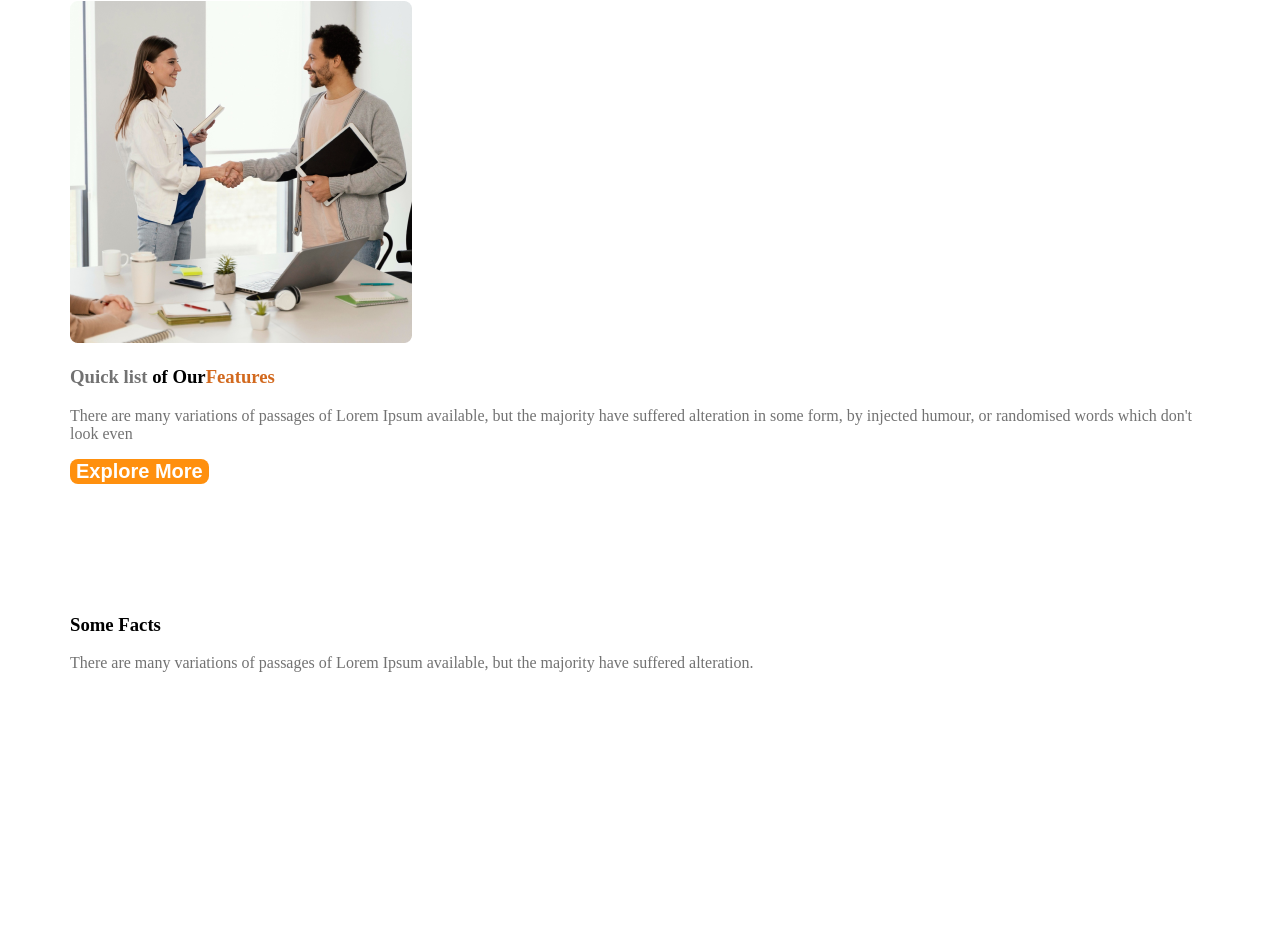
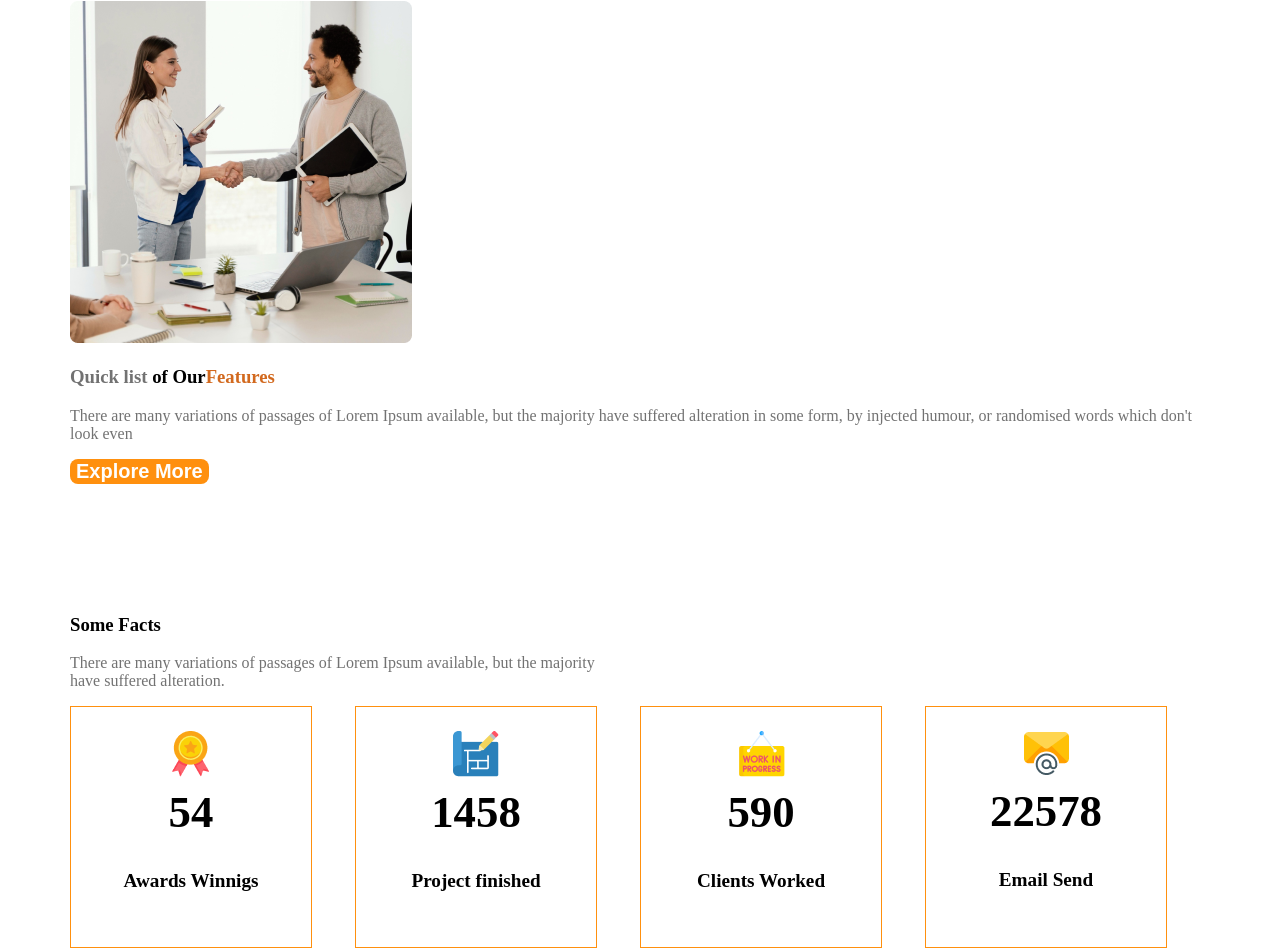
Before and after one commit to Ruhulamin273/g3-artices, a plain HTML site: page index.html in a window 1280 px wide. Shown: the part 1613-2564 px from the top of the page. Drawn offline with Linux system fonts and the light colour scheme.

Commit message:
made a file

```diff
--- a/index.html
+++ b/index.html
@@ -48,28 +48,36 @@
 <!-- features will enjoy -->
  <section>
     <h3 class="section-title">Some Facts</h3>
-    <p class="text-light-gray">There are many variations of passages of Lorem Ipsum available, but the majority have suffered alteration.</p>
+    <p class="text-light-gray fact-description">There are many variations of passages of Lorem Ipsum available, but the majority have suffered alteration.</p>
  <div class="facts-container">
-    <!-- .fact*4>img.fact-icon+h4.fact-number+h5.fact-name -->
-    <div class="fact">
-        <img src="" alt="" class="fact-icon">
-        <h4 class="fact-number"></h4>
-        <h5 class="fact-name"></h5>
+    <!-- .fact-card*4>img.fact-icon+h4.fact-number+h5.fact-name -->
+    <div class="fact-card display-flex">
+        <div>
+            <img src="images/icons/ribon.png" alt="" class="fact-icon">
+        <h4 class="fact-number">54</h4>
+        <h5 class="fact-name">Awards Winnigs</h5>
+        </div>
     </div>
-    <div class="fact">
-        <img src="" alt="" class="fact-icon">
-        <h4 class="fact-number"></h4>
-        <h5 class="fact-name"></h5>
+    <div class="fact-card display-flex">
+        <div>
+            <img src="images/icons/projects.png" alt="" class="fact-icon">
+        <h4 class="fact-number">1458</h4>
+        <h5 class="fact-name">Project finished</h5>
+        </div>
     </div>
-    <div class="fact">
-        <img src="" alt="" class="fact-icon">
-        <h4 class="fact-number"></h4>
-        <h5 class="fact-name"></h5>
+    <div class="fact-card display-flex">
+        <div>
+            <img src="images/icons/customers.png" alt="" class="fact-icon">
+        <h4 class="fact-number">590</h4>
+        <h5 class="fact-name">Clients Worked</h5>
+        </div>
     </div>
-    <div class="fact">
-        <img src="" alt="" class="fact-icon">
-        <h4 class="fact-number"></h4>
-        <h5 class="fact-name"></h5>
+    <div class="fact-card display-flex">
+       <div>
+        <img src="images/icons/email.png" alt="" class="fact-icon">
+        <h4 class="fact-number">22578</h4>
+        <h5 class="fact-name">Email Send</h5>
+       </div>
     </div>
  </div>
 </section>
--- a/styles/artices.css
+++ b/styles/artices.css
@@ -99,6 +99,31 @@ max-width: 700px;
 #quick-last{
   max-width: 500px;
 }
+/* some facts related styles*/
+.facts-container{
+  display: grid;
+  grid-template-columns: repeat(4, 1fr);
+}
+.fact-card{
+  border: 1px solid#FF900E ;
+  width: 240px;
+  height: 240px;
+  align-items: center;
+  text-align: center;
+  justify-content: center;
+}
+.fact-number{
+  font-size: 2.8rem;
+  font-weight: 600;
+  margin-top: 5px;
+  margin-bottom: 10px;
+}
+.fact-name{
+  font-size: 1.2rem;
+}
+.fact-description{
+  max-width: 540px;
+}
 /* resposive media quary */
 @media screen and ( max-widht: 576px) {
 .navber,
```
